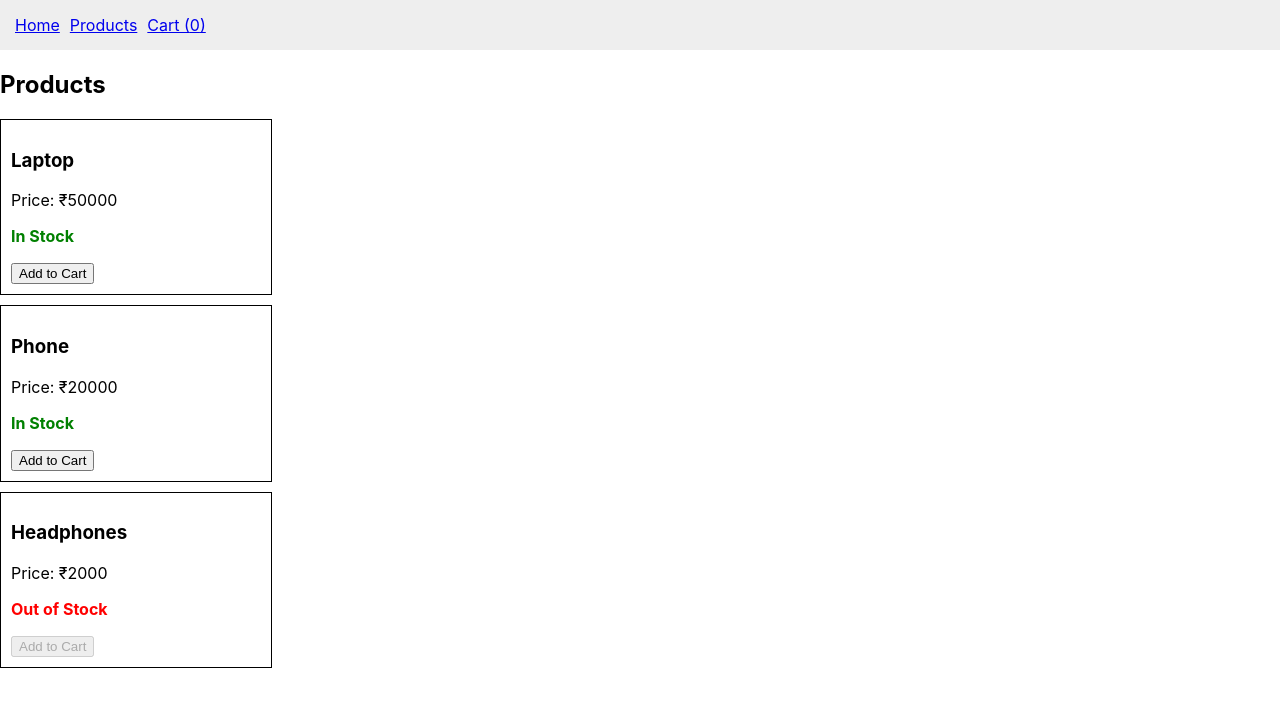
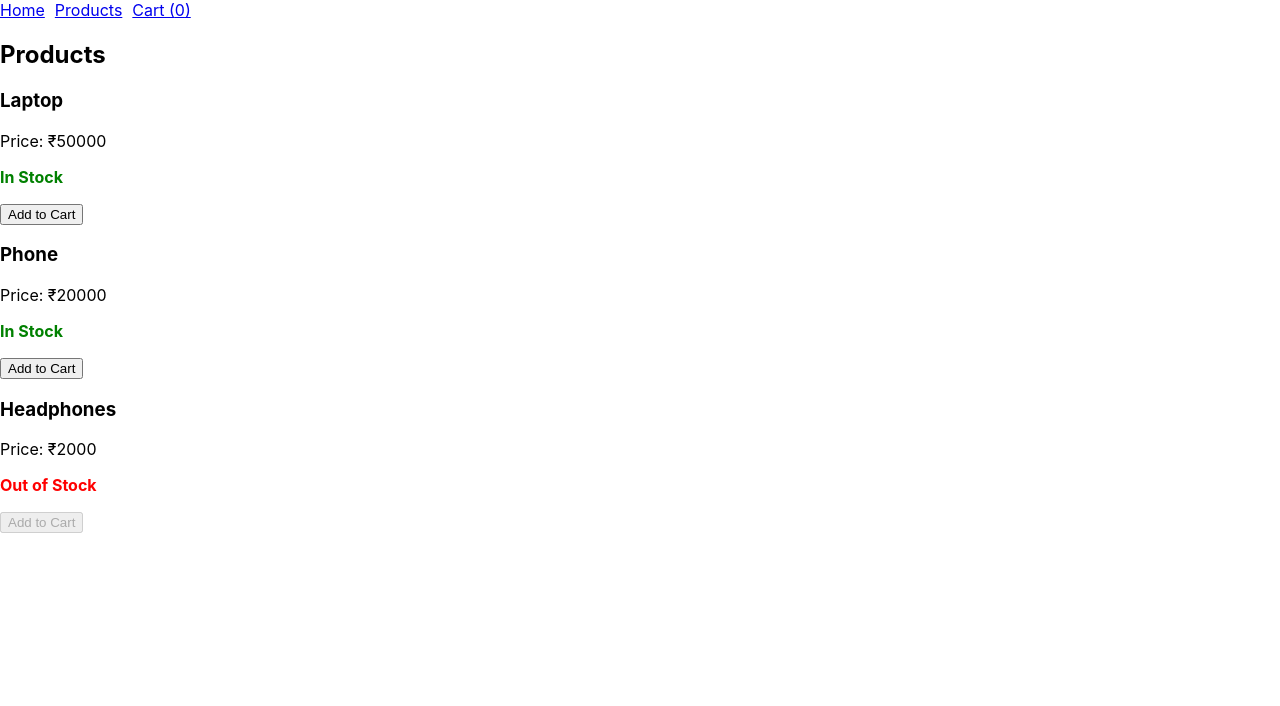
Before and after one commit to sauhardcs-create/EcoWeb, a React (Create React App) app: page /products in a window 1280 px wide. Shown: the top 706 px of the page. Built offline with nearby package versions, Linux system fonts and the light colour scheme.

Commit message:
css changes

```diff
--- a/src/Navbar.js
+++ b/src/Navbar.js
@@ -3,7 +3,7 @@ import { Link } from "react-router-dom";
 
 function Navbar({ cartCount }) {
   return (
-    <div style={{ padding: "15px", backgroundColor: "#eee" }}>
+    <div className="navbar">
       <Link to="/" style={{ marginRight: "10px" }}>Home</Link>
       <Link to="/products" style={{ marginRight: "10px" }}>Products</Link>
       <Link to="/cart">Cart ({cartCount})</Link>
--- a/src/ProductCard.js
+++ b/src/ProductCard.js
@@ -3,12 +3,6 @@ import React from "react";
 function ProductCard({ product, addToCart }) {
   const validStock = typeof product.stock === "boolean";
 
-  const cardStyle = {
-    border: "1px solid black",
-    padding: "10px",
-    marginBottom: "10px",
-    width: "250px"
-  };
 
   const stockStyle = {
     color: product.stock ? "green" : "red",
@@ -16,7 +10,7 @@ function ProductCard({ product, addToCart }) {
   };
 
   return (
-    <div style={cardStyle}>
+    <div className="card">
       <h3>{product.name}</h3>
       <p>Price: ₹{product.price}</p>
 
```
